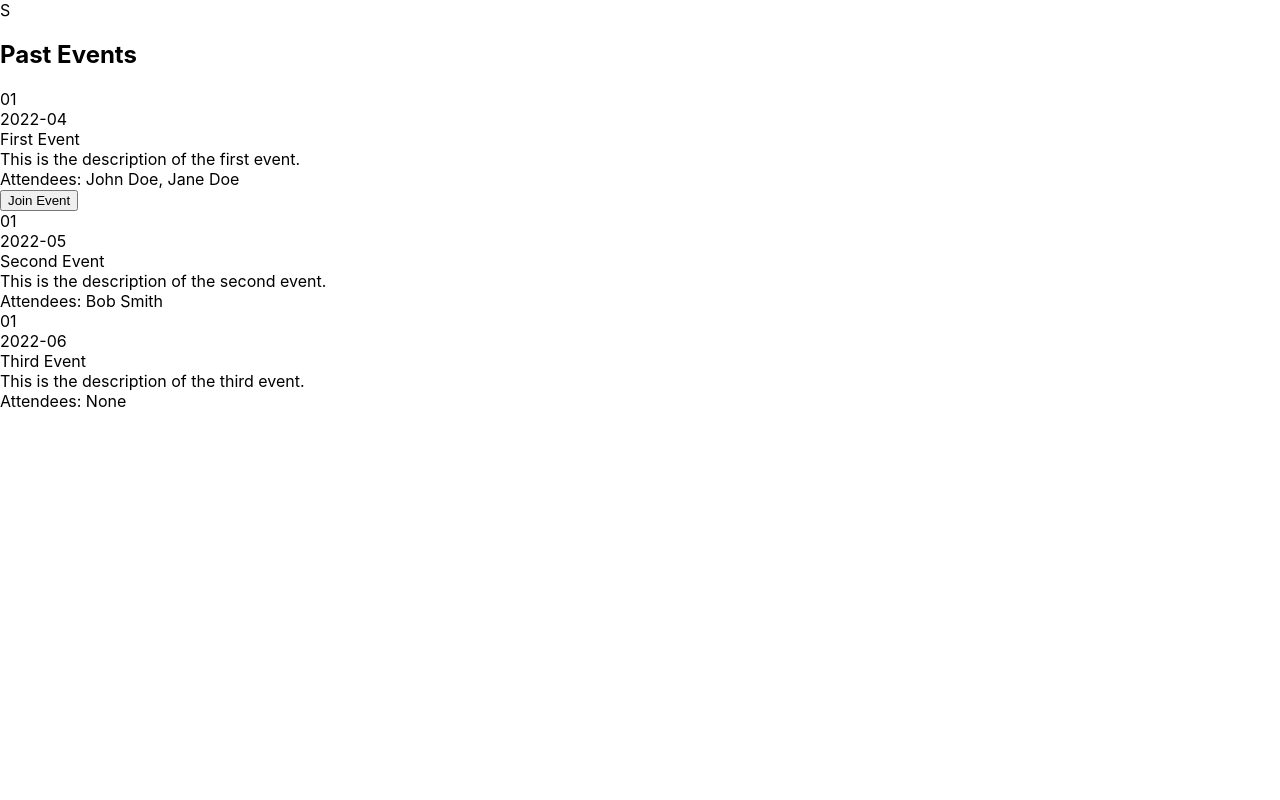
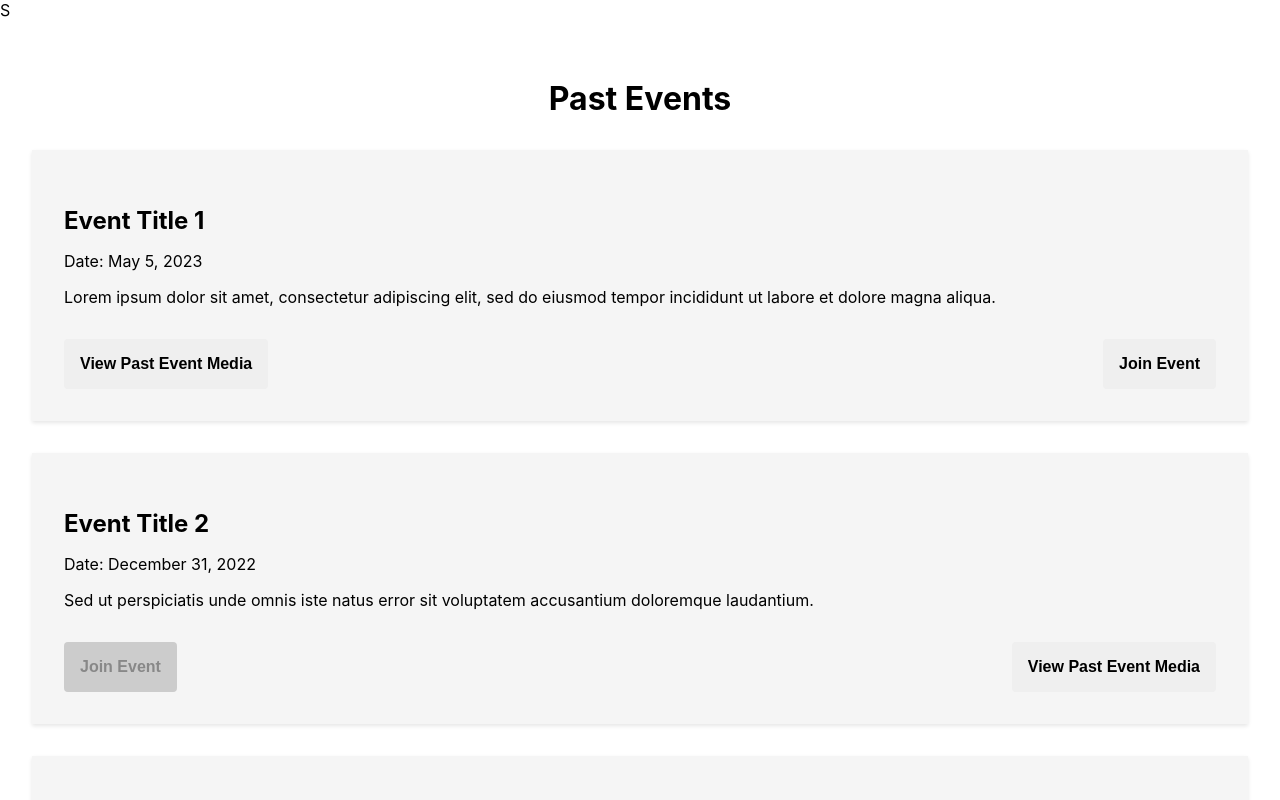
Before and after one commit to DindyalM/ACTU, a SvelteKit app: page /events in a window 1280 px wide. Shown: the top 800 px of the page. Built offline with nearby package versions, Linux system fonts and the light colour scheme.

Commit message:
3 files modified

```diff
--- a/src/routes/events/+page.svelte
+++ b/src/routes/events/+page.svelte
@@ -34,107 +34,184 @@
   function submitForm() {
     // Handle form submission
   }
+
+
 </script>
 
-<div class="flex flex-col">
-  <h2 class="text-xl font-semibold mb-4">Past Events</h2>
-  {#each events as event}
-    <div class="flex mb-4">
-      <div class="mr-4">
-        <div class="text-3xl font-semibold">{event.date.slice(8)}</div>
-        <div class="text-sm">{event.date.slice(0, 7)}</div>
+<div class="page">
+  <h2 class="title">Past Events</h2>
+  <div class="events-list">
+    <div class="event">
+      <div class="event-info">
+        <h3 class="event-title">Event Title 1</h3>
+        <p class="event-date">Date: May 5, 2023</p>
+        <p class="event-description">Lorem ipsum dolor sit amet, consectetur adipiscing elit, sed do eiusmod tempor incididunt ut labore et dolore magna aliqua.</p>
       </div>
-      <div class="flex-1">
-        <div class="text-lg font-semibold">{event.title}</div>
-        <div class="text-sm">{event.description}</div>
-        <div class="text-sm mt-2">Attendees: {event.attendees.join(", ") || "None"}</div>
-        {#if event.id === events[0].id}
-          <button on:click={() => joinEvent(event)} class="mt-2 px-4 py-2 bg-blue-500 text-white rounded hover:bg-blue-700">
-            Join Event
-          </button>
-        {/if}
+      <div class="event-actions">
+        <button class="event-media-btn">View Past Event Media</button>
+        <button id="join-btn" class="event-join-btn">Join Event</button>
       </div>
     </div>
-  {/each}
+    <div class="event">
+      <div class="event-info">
+        <h3 class="event-title">Event Title 2</h3>
+        <p class="event-date">Date: December 31, 2022</p>
+        <p class="event-description">Sed ut perspiciatis unde omnis iste natus error sit voluptatem accusantium doloremque laudantium.</p>
+      </div>
+      <div class="event-actions">
+        <button class="event-join-btn disabled">Join Event</button>
+        <button class="event-media-btn">View Past Event Media</button>
+
+      </div>
+    </div>
+    <div class="event">
+      <div class="event-info">
+        <h3 class="event-title">Event Title 3</h3>
+        <p class="event-date">Date: November 30, 2022</p>
+        <p class="event-description">Excepteur sint occaecat cupidatat non proident, sunt in culpa qui officia deserunt mollit anim id est laborum.</p>
+      </div>
+      <div class="event-actions">
+        <button class="event-join-btn disabled">Join Event</button>
+        <button class="event-media-btn">View Past Event Media</button>
+      </div>
+    </div>
+  </div>
+  <div class="join-form hidden">
+    <h3 class="form-title">Join Event</h3>
+    <form class="form">
+      <label class="form-label" for="name-input">Name:</label>
+      <input class="form-input" type="text" id="name-input" name="name" required>
+      <label class="form-label" for="email-input">Email:</label>
+      <input class="form-input" type="email" id="email-input" name="email" required>
+      <label class="form-label" for="message-input">Message:</label>
+      <textarea class="form-input" id="message-input" name="message" rows="3" required></textarea>
+      <button class="submit-btn" type="submit">Submit</button>
+    </form>
+  </div>
 </div>
 
-{#if showForm}
-  <div class="flex flex-col">
-    <h2 class="text-xl font-semibold mb-4">Join {selectedEvent.title}</h2>
-    <form on:submit|preventDefault="{submitForm}">
-      <div class="mb-4">
-        <label for="name" class="block font-semibold mb-2">Name</label>
-        <input type="text" id="name" name="name" required class="w-full border border-gray-300 p-2 rounded focus:outline-none focus:ring-2 focus:ring-blue-500" />
-      </div>
-      <div class="mb-4">
-        <label for="email" class="block font-semibold mb-2">Email</label>
-        <input type="email" id="email" name="email" required class="w-full border border-gray-300 p-2 rounded focus:outline-none focus:ring-2 focus:ring-blue-500" />
-      </div>
-      <button type="submit" class="bg-blue-500 text-white rounded hover:bg-blue-700 px-4 py-2">Join</button>
-    </form>
-  </div>
-{/if}
 <style>
-.page-container {
+.page {
   display: flex;
   flex-direction: column;
-  justify-content: flex-start;
   align-items: center;
-  padding: 1rem;
+  padding: 2rem;
 }
 
-.event-list {
-  list-style: none;
-  padding: 0;
-  margin: 0;
+.title {
+  font-size: 2rem;
+  margin-bottom: 2rem;
+}
+
+.events-list {
+  display: flex;
+  flex-direction: column;
+  align-items: center;
+  gap: 2rem;
   width: 100%;
 }
 
-.event-list li {
+.event {
   display: flex;
+  flex-direction: column;
+  justify-content: space-between;
   align-items: center;
-  justify-content: space-between;
-  padding: 1rem;
-  border-bottom: 1px solid #ccc;
   width: 100%;
-  cursor: pointer;
+  padding: 2rem;
+  background-color: #f5f5f5;
+  box-shadow: 0 0.125rem 0.25rem rgba(0, 0, 0, 0.1);
 }
 
-.event-list li:hover {
-  background-color: #f0f0f0;
+.event-info {
+  width: 100%;
+  margin-bottom: 1.5rem;
 }
 
-.event-list li:last-child {
-  border-bottom: none;
+.event-title {
+  font-size: 1.5rem;
+  margin-bottom: 0.5rem;
 }
 
-.event-details {
-  padding: 1rem;
-  background-color: #f0f0f0;
-  width: 100%;
-  margin-top: 1rem;
+.event-date, .event-description {
+  margin-bottom: 0.5rem;
 }
 
-.join-event-btn {
+.event-actions {
+  display: flex;
+  justify-content: space-between;
+  align-items: center;
+  width: 100%;
+}
+
+.event-join-btn, .event-media-btn {
+  font-size: 1rem;
+  font-weight: bold;
+  padding: 1rem;
+  border: none;
+  border-radius: 0.25rem;
+  cursor: pointer;
+  transition: background-color 0.2s ease-in-out, color 0.2s ease-in-out;
+}
+
+.event-join-btn.disabled {
+  background-color: #ccc;
+  color: #888;
+  cursor: not-allowed;
+}
+
+.event-join-btn:hover, .event-media-btn:hover {
   background-color: #1e90ff;
   color: #fff;
-  border: none;
-  padding: 0.5rem 1rem;
-  border-radius: 0.25rem;
-  font-size: 1rem;
-  cursor: pointer;
-  margin-top: 1rem;
 }
 
-.join-event-form {
+.join-form {
   display: none;
-  padding: 1rem;
-  background-color: #f0f0f0;
+  margin-top: 2rem;
   width: 100%;
-  margin-top: 1rem;
+  max-width: 30rem;
 }
 
-.join-event-form.show {
-  display: block;
+.form-title {
+  font-size: 1.5rem;
+  margin-bottom: 1rem;
+}
+
+.form {
+  display: flex;
+  flex-direction: column;
+  gap: 1rem;
+}
+
+.form-label {
+  font-size: 1rem;
+}
+
+.form-input, .form-textarea {
+  font-size: 1rem;
+  padding: 0.5rem;
+  border: none;
+  border-radius: 0.25rem;
+  box-shadow: 0 0.125rem 0.25rem rgba(0, 0, 0, 0.1);
+}
+
+.form-textarea {
+  resize: vertical;
+}
+
+.submit-btn {
+  font-size: 1rem;
+  font-weight: bold;
+  padding: 1rem;
+  border: none;
+  border-radius: 0.25rem;
+  background-color: #1e90ff;
+  color: #fff;
+  cursor: pointer;
+  transition: background-color 0.2s ease-in-out, color 0.2s ease-in-out;
+}
+
+.submit-btn:hover {
+  background-color: #0077b6;
+  color: #fff;
 }
 </style>
```
Also changed, not shown: src/components/DocumentFeature.svelte (+8 -1 lines), src/members.json (+37 -7 lines).
